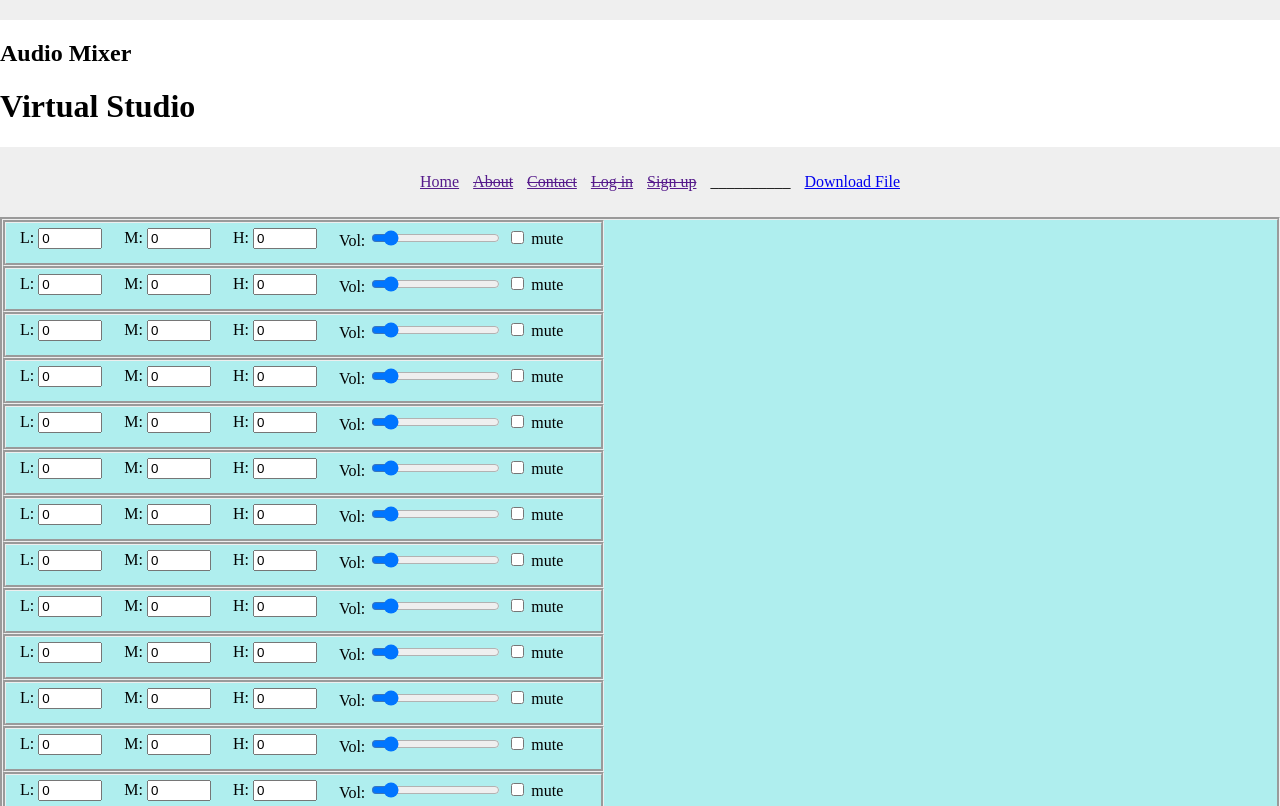
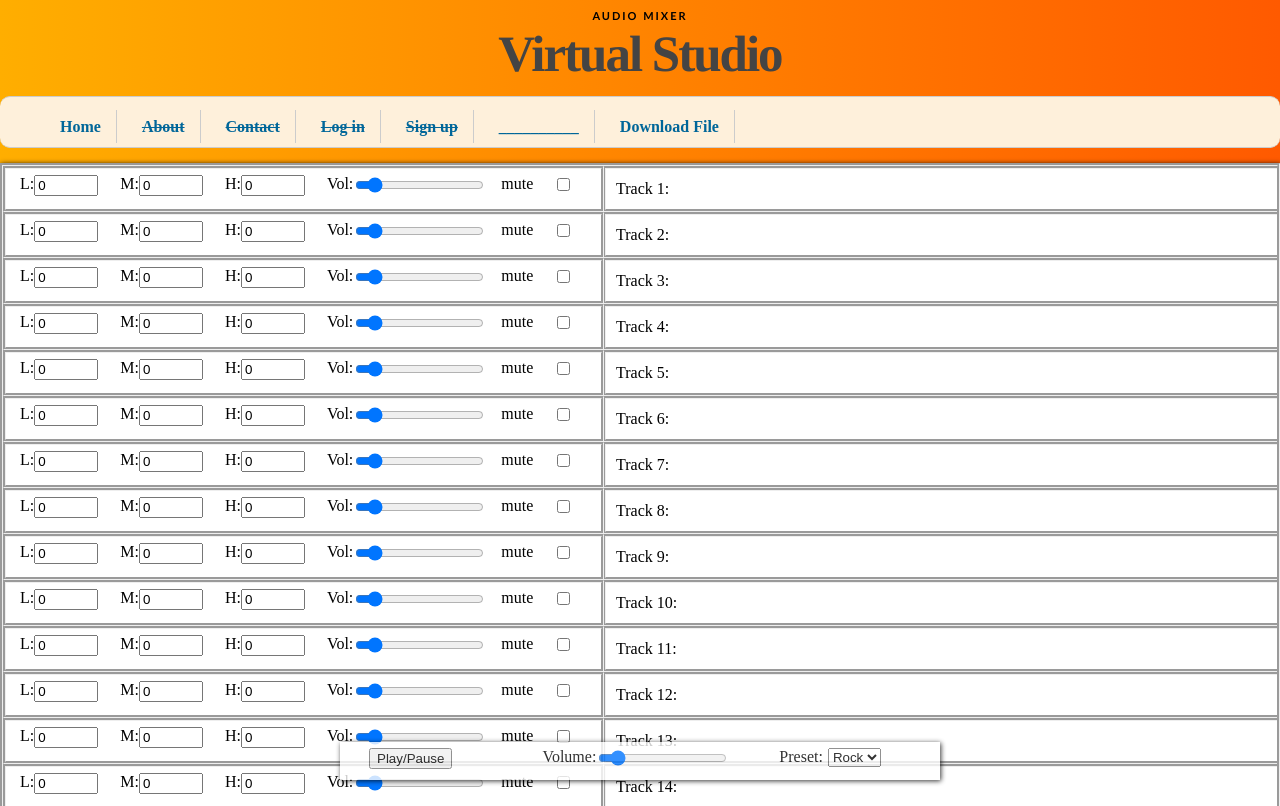
Before and after one commit to J90Edwards/VirtualStudioWebpageSourceCode, a plain HTML site: page index.html in a window 1280 px wide. Shown: the top 806 px of the page. Drawn offline with Linux system fonts and the light colour scheme; files that its build step writes are made by us from their sources.

Commit message:
Update style.css

```diff
--- a/style.css
+++ b/style.css
@@ -1,61 +1,174 @@
 body {
-	width: 1280px;
-	height: 1024px;
-	margin: 0 auto;
+	padding:0px;
+	margin: 0px;
+	text-align:center;
+	/*background-color:#48036F; */
+
+	/*Official Syntax*/
+	background-image: linear-gradient(right, #ff5a00, #FFAE00);
+
+	/*Browser Syntax*/
+	background-image: -webkit-linear-gradient(right, #ff5a00, #FFAE00);
+	background-image: -moz-linear-gradient(right, #ff5a00, #FFAE00);
+	background-image: -o-linear-gradient(right, #ff5a00, #FFAE00);
+	background-image: -ms-linear-gradient(right, #ff5a00, #FFAE00);
+
 }
 
-header, nav, footer {
-	text-align: center;
-	margin: auto;
-	background-color: #efefef;
-	padding: 10px;
+/* Logo Title Syle */
+h2 {
+	font-family: Gill Sans, Verdana;
+	font-size: 11px;
+	line-height: 14px;
+	text-transform: uppercase;
+	letter-spacing: 2px;
+	font-weight: bold;
 }
 
+/* Logo Title Syle */
+h1 {
+	font-family: times, Times New Roman, times-roman, georgia, serif;
+	color: #444;
+	margin: 0;
+	padding: 0px 0px 20px 0px;
+	font-size: 51px;
+	line-height: 44px;
+	letter-spacing: -2px;
+	font-weight: bold;
+}
+
+
+nav {
+	clear:both;
+	width: 100%;
+	height: 50px;
+	float: left;
+	margin: 0 0 15px 0;
+	padding: 0;
+	list-style: none;
+	background-color: #FEF0DB;
+	border-bottom: 1px solid #ccc;
+	border-top: 1px solid #ccc;
+	border-radius:10px;
+}
+
+nav li {
+	float: left;
+}
+
+nav li a {
+	text-align:center;
+	display: inline;
+	padding: 8px 15px;
+	text-decoration: none;
+	font-weight: bold;
+	color: #069;
+	border-right: 1px solid #ccc;
+}
+
+nav li a:hover {
+		color: #c00;
+		background-color: #fff;
+}
+
+
+footer{
+	clear:both;
+	margin-top:30px;
+	height:200px;
+}
+
+/* Displays NavBar Links without - */
 li {
 	display:inline;
 	padding: 5px;
 }
 
+
+
 #content {
+
 	border-style: groove;
 	overflow: auto;
-	height:100%;
-	background-color: #AFEEEE;
+	height:720px;
+	background: #FEF0DB;
+	box-shadow: 1px 1px 5px black;
 }
 
 
 
-.tracks{
-	border-style: groove;
-	background-color: #ff0000;
+#MixerMenu{
+	background-color: #fff;
 	width: 600px;
-	height: 100%;
+	height: 960px;
 	float: left;
-	margin: 10px;
 }
 
-div[class^="track_"],div[class^="mixer_"]{
+
+#TrackListMenu{
+	background-color: #fff;
+	margin-left:600px;
+	overflow-x:scroll;
+
+}
+
+
+
+#TrackControls{
+	opacity:0.80;
+	filter:alpha(opacity=80); /* For IE8 and earlier */
+	box-shadow: 1px 1px 5px black;
+	border-style: none;
+	margin:20px auto 20px auto;
+	background-color:#ffffff;
+	bottom: 0;
+	left: 0;
+	position: fixed;
+	right: 0;
+	width:  600px;
+}
+
+#TrackControls:hover{
+	opacity:1.0;
+	filter:alpha(opacity=100); /* For IE8 and earlier */
+}
+
+.wrapper{
+   width: undefined;
+   margin: 0 auto;
+}
+
+
+
+div[class^="mixer_"]{
 	border-style: groove;
 	width:595px;
 	height: 40px;
-
 }
 
-.mixers{
+
+div[class^="track_"]{
 	border-style: groove;
-	background-color: #00ff00;
-	width: 600px;
-	height: 100%;
-	float: left;
-	margin: 10px;
+	width:400%;
+	height: 40px;
+	text-align:left;
+	line-height: 40px;
+	padding-left: 10px;
 }
 
+
 label{
+	float:left;
 	display:inline-block;
 }
 
 fieldset{
 	border:0;
+}
+
+form {
+	margin: 0 auto;
+	width:600px;
 }
 
 .equalizer{
@@ -67,11 +180,27 @@ fieldset{
 .volume{
 	float:left;
 	height:15px;
-	margin-right:5px;
+	margin-right:15px;
 }
 
-.effect{
+.MuteBox{
 	float:left;
 	height:10px;
 	margin-right:10px;
 }
+
+.MasterVolume{
+	float:left;
+	margin-right:50px;
+}
+
+.PlayPause{
+	float:left;
+	margin-left: 15px;
+	margin-right:90px;
+}
+
+.myList{
+	float:left;
+	margin-left:5px;
+}
```
